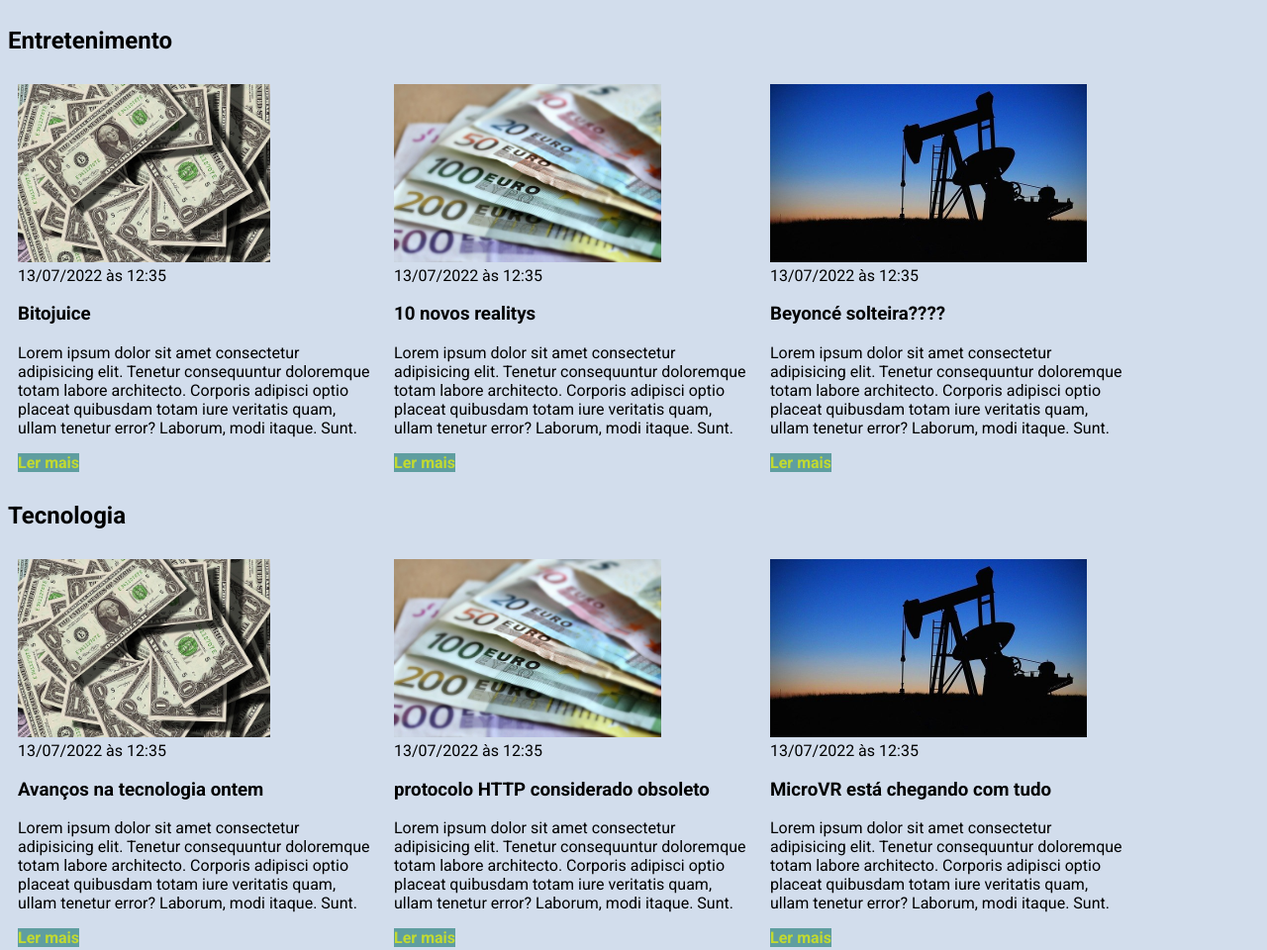
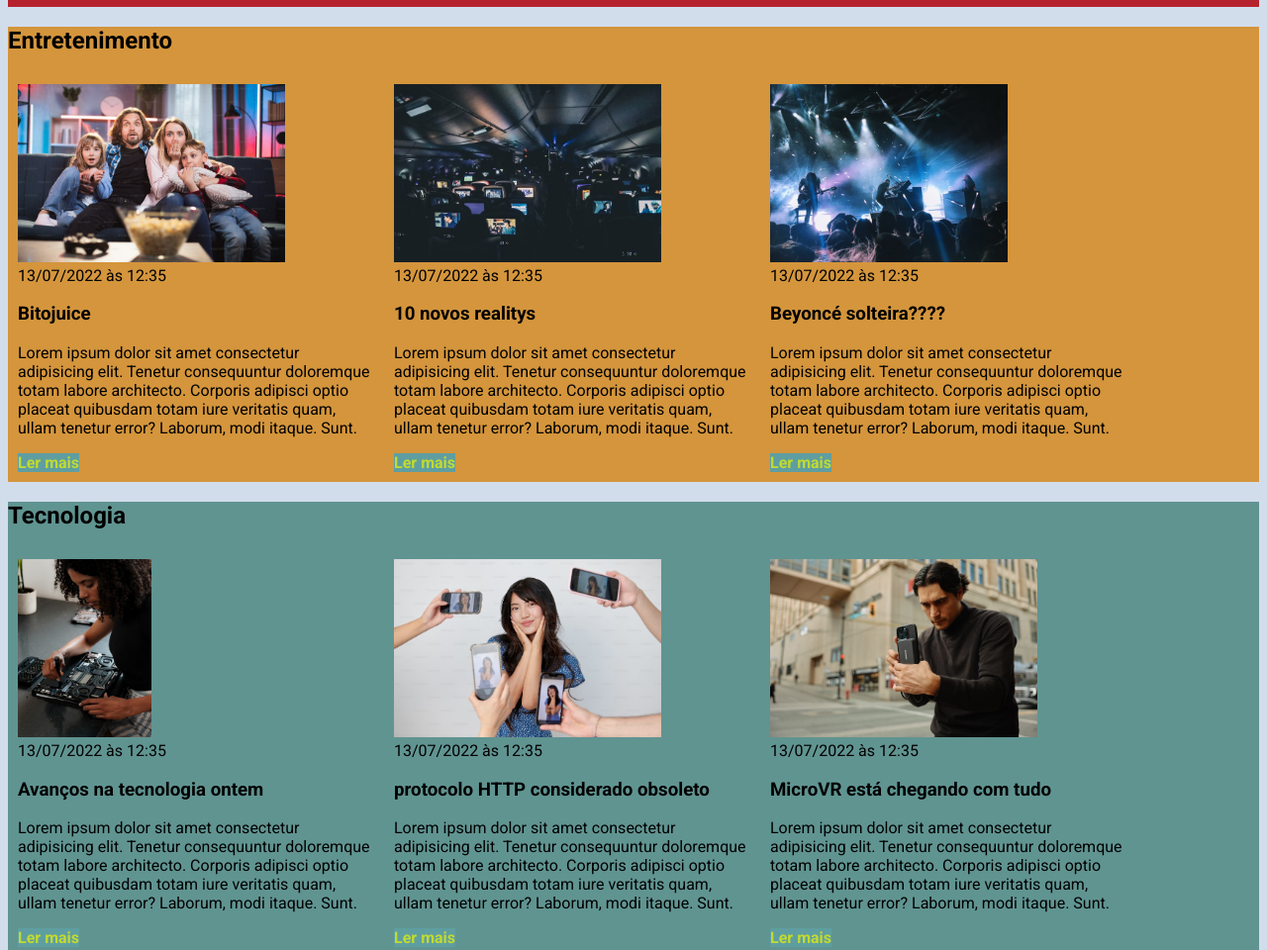
Before and after one commit to valottodev/curso_ebac_frontend, a plain HTML site: page index.html in a window 1280 px wide. Shown: the part 1455-2415 px from the top of the page at 99% size. Drawn offline with Linux system fonts and the light colour scheme; a web font is replaced by a local one.

Commit message:
correções exercício

```diff
--- a/index.html
+++ b/index.html
@@ -124,7 +124,7 @@
       <h2>Entretenimento</h2>
       <div class="articles">
         <article>
-          <img src="./imagens/dolares.jpg" alt="Muitos dólares" />
+          <img src="./imagens/en1.avif" alt="Muitos dólares" />
           <header>
             <time>13/07/2022 às 12:35</time>
           </header>
@@ -137,7 +137,7 @@
           <a href="#" title="Leia a notícia completa">Ler mais</a>
         </article>
         <article>
-          <img src="./imagens/euro.jpg" alt="Várias notas de euro" />
+          <img src="./imagens/en2.avif" alt="Várias notas de euro" />
           <header>
             <time>13/07/2022 às 12:35</time>
           </header>
@@ -150,7 +150,7 @@
           <a href="#" title="Leia a notícia completa">Ler mais</a>
         </article>
         <article>
-          <img src="./imagens/petroleo.jpg" alt="Extração de petróleo" />
+          <img src="./imagens/en3.avif" alt="Extração de petróleo" />
           <header>
             <time>13/07/2022 às 12:35</time>
           </header>
@@ -168,7 +168,7 @@
       <h2>Tecnologia</h2>
       <div class="articles">
         <article>
-          <img src="./imagens/dolares.jpg" alt="Muitos dólares" />
+          <img src="./imagens/tec1.avif" alt="Muitos dólares" />
           <header>
             <time>13/07/2022 às 12:35</time>
           </header>
@@ -181,7 +181,7 @@
           <a href="#" title="Leia a notícia completa">Ler mais</a>
         </article>
         <article>
-          <img src="./imagens/euro.jpg" alt="Várias notas de euro" />
+          <img src="./imagens/tec2.avif" alt="Várias notas de euro" />
           <header>
             <time>13/07/2022 às 12:35</time>
           </header>
@@ -194,7 +194,7 @@
           <a href="#" title="Leia a notícia completa">Ler mais</a>
         </article>
         <article>
-          <img src="./imagens/petroleo.jpg" alt="Extração de petróleo" />
+          <img src="./imagens/tec3.avif" alt="Extração de petróleo" />
           <header>
             <time>13/07/2022 às 12:35</time>
           </header>
--- a/main.css
+++ b/main.css
@@ -49,6 +49,12 @@ a:hover {
     background-color: blueviolet;
 }
 
+#esportes { background: #636393; }
+#economia { background: #B5222D; }
+#entretenimento { background: #D4953C; }
+#tecnologia { background: #609491; }
+
+
 .articles {
     display: flex;
     flex-wrap: wrap;
```
Also changed, not shown: imagens/en1.avif (added), imagens/en2.avif (added), imagens/en3.avif (added), imagens/tec1.avif (added), imagens/tec2.avif (added), imagens/tec3.avif (added).
